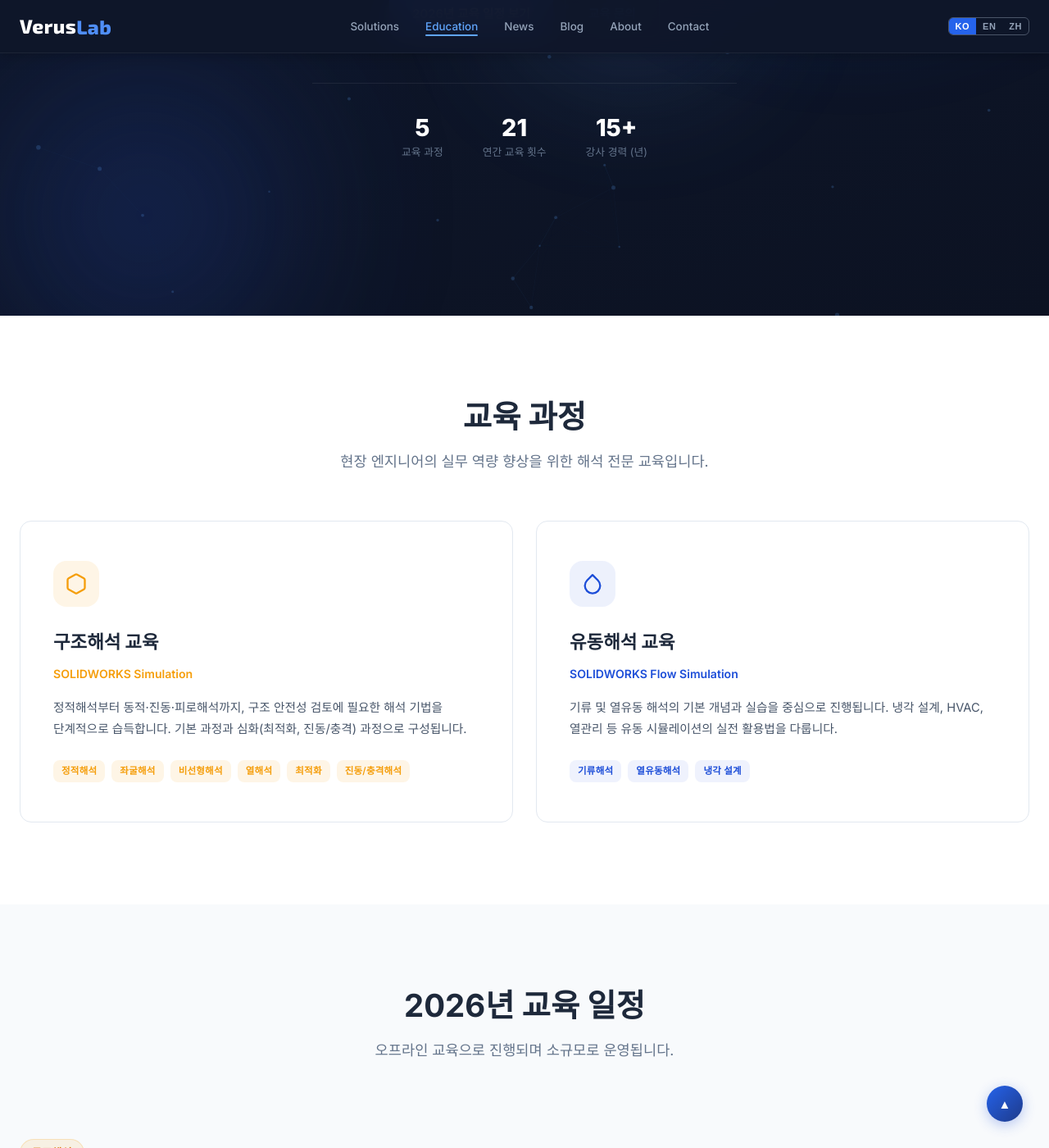
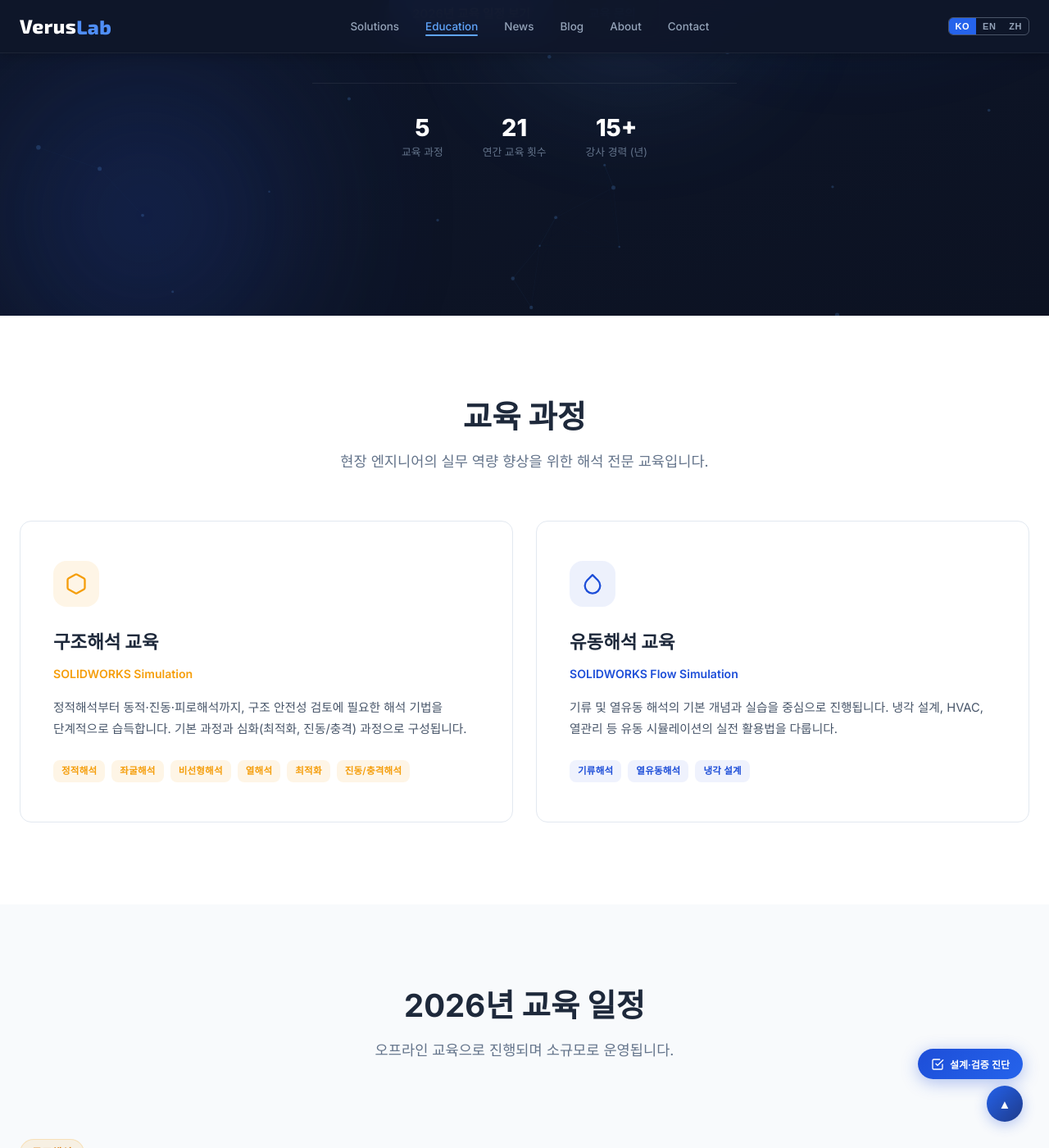
Before and after one commit to VerusLab-KR/Homepage, a Jekyll site: the page built from education/index.html, in a window 1280 px wide and 1400 px high, scrolled down 515 px. Shown: the whole window at 82% size. Built offline with Jekyll 4.4.1, drawn with Linux system fonts in a browser that asks for light colours.

Commit message:
Add floating diagnosis button to education page
Co-Authored-By: Claude Sonnet 4.6 <noreply@anthropic.com>

```diff
--- a/education/index.html
+++ b/education/index.html
@@ -465,6 +465,80 @@ h2{font-size:clamp(1.6rem,3vw,2.4rem);font-weight:700;line-height:1.2;margin-bot
 
 <button class="btn-top" id="btnTop" aria-label="맨 위로">&#9650;</button>
 
+<!-- ── Floating Risk Diagnosis ── -->
+<style>
+.floating-diagnosis{
+  position:fixed;bottom:84px;right:32px;z-index:900;
+  display:flex;align-items:center;gap:7px;
+  background:linear-gradient(135deg,#1d4ed8 0%,#2563eb 100%);
+  color:#fff;border:none;border-radius:50px;
+  padding:10px 16px;font-size:.75rem;font-weight:600;
+  cursor:pointer;font-family:'Inter',sans-serif;
+  box-shadow:0 4px 20px rgba(29,78,216,.35);
+  transition:all .3s cubic-bezier(.4,0,.2,1);
+}
+.floating-diagnosis:hover{
+  transform:translateY(-2px);
+  box-shadow:0 8px 30px rgba(29,78,216,.5);
+}
+.floating-diagnosis svg{width:16px;height:16px;flex-shrink:0}
+.diagnosis-overlay{
+  position:fixed;inset:0;background:rgba(0,0,0,.55);
+  backdrop-filter:blur(4px);-webkit-backdrop-filter:blur(4px);
+  z-index:10000;display:flex;align-items:center;justify-content:center;
+  opacity:0;visibility:hidden;transition:all .3s ease;
+}
+.diagnosis-overlay.active{opacity:1;visibility:visible}
+.diagnosis-modal{
+  background:#0f172a;border-radius:16px;
+  width:95%;max-width:1200px;height:85vh;max-height:750px;
+  position:relative;overflow:hidden;
+  transform:translateY(20px);transition:transform .3s ease;
+  box-shadow:0 20px 60px rgba(0,0,0,.3);
+}
+.diagnosis-overlay.active .diagnosis-modal{transform:translateY(0)}
+.diagnosis-modal-close{
+  position:absolute;top:12px;right:12px;
+  width:36px;height:36px;border-radius:50%;border:none;
+  background:rgba(255,255,255,.9);cursor:pointer;
+  display:flex;align-items:center;justify-content:center;
+  z-index:10;transition:background .2s;
+  box-shadow:0 2px 8px rgba(0,0,0,.15);
+}
+.diagnosis-modal-close:hover{background:#fff}
+.diagnosis-modal iframe{width:100%;height:100%;border:none}
+@media(max-width:768px){
+  .floating-diagnosis{bottom:72px;right:20px;padding:10px;border-radius:50%}
+  .floating-diagnosis span{display:none}
+  .diagnosis-modal{width:95%;height:90vh}
+}
+</style>
+<button class="floating-diagnosis" id="btnDiagnosis" aria-label="설계·검증 진단">
+  <svg viewBox="0 0 24 24" fill="none" stroke="currentColor" stroke-width="2" stroke-linecap="round" stroke-linejoin="round"><path d="M9 11l3 3L22 4"/><path d="M21 12v7a2 2 0 0 1-2 2H5a2 2 0 0 1-2-2V5a2 2 0 0 1 2-2h11"/></svg>
+  <span>설계·검증 진단</span>
+</button>
+<div class="diagnosis-overlay" id="diagnosisOverlay">
+  <div class="diagnosis-modal">
+    <button class="diagnosis-modal-close" id="diagnosisClose" aria-label="닫기">
+      <svg width="18" height="18" viewBox="0 0 24 24" fill="none" stroke="#333" stroke-width="2.5" stroke-linecap="round"><line x1="18" y1="6" x2="6" y2="18"/><line x1="6" y1="6" x2="18" y2="18"/></svg>
+    </button>
+    <iframe id="diagnosisFrame" loading="lazy"></iframe>
+  </div>
+</div>
+<script>
+(function(){
+  const btn=document.getElementById('btnDiagnosis');
+  const overlay=document.getElementById('diagnosisOverlay');
+  const frame=document.getElementById('diagnosisFrame');
+  const close=document.getElementById('diagnosisClose');
+  const url='../diagnosis/index.html';
+  btn.addEventListener('click',()=>{overlay.classList.add('active');if(!frame.getAttribute('src'))frame.src=url;});
+  close.addEventListener('click',()=>overlay.classList.remove('active'));
+  overlay.addEventListener('click',(e)=>{if(e.target===overlay)overlay.classList.remove('active');});
+  document.addEventListener('keydown',(e)=>{if(e.key==='Escape')overlay.classList.remove('active');});
+})();
+</script>
+
 <script>
 /* Navbar scroll */
 const navbar = document.getElementById('navbar');
```
